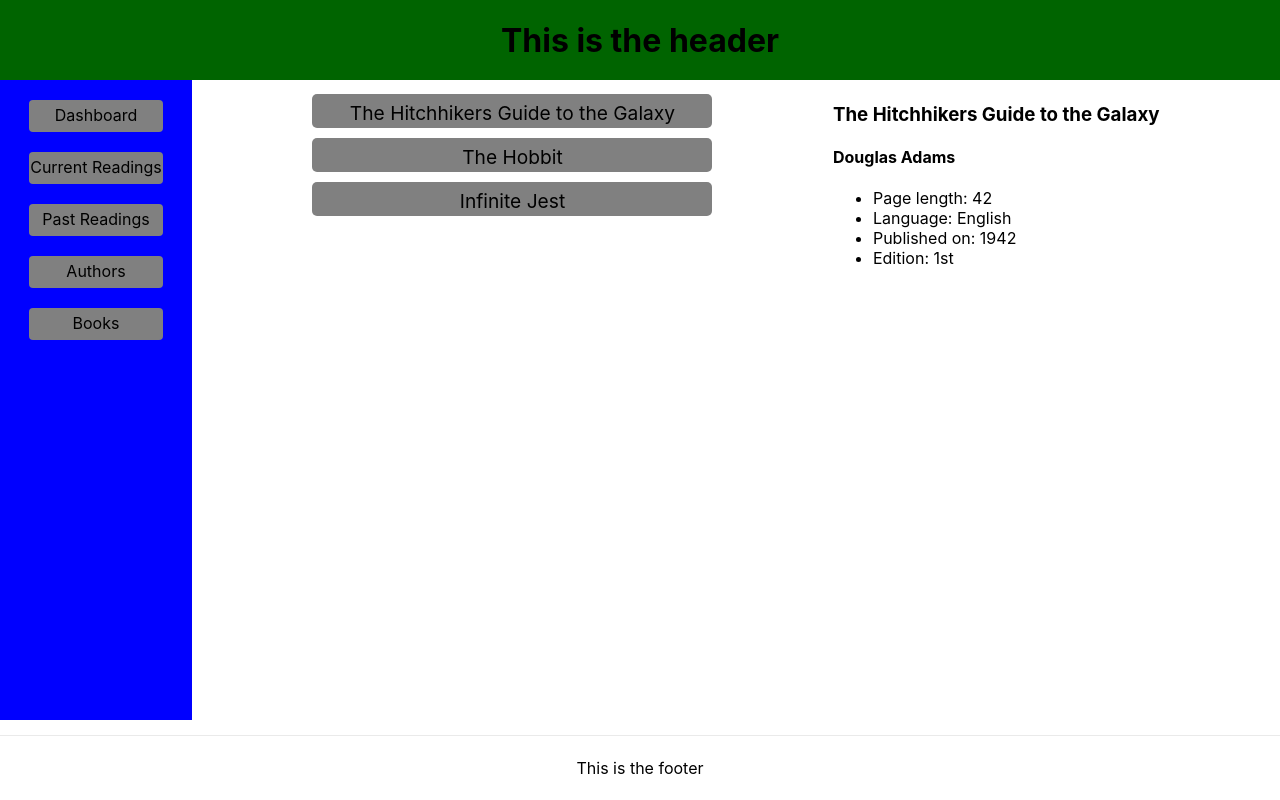
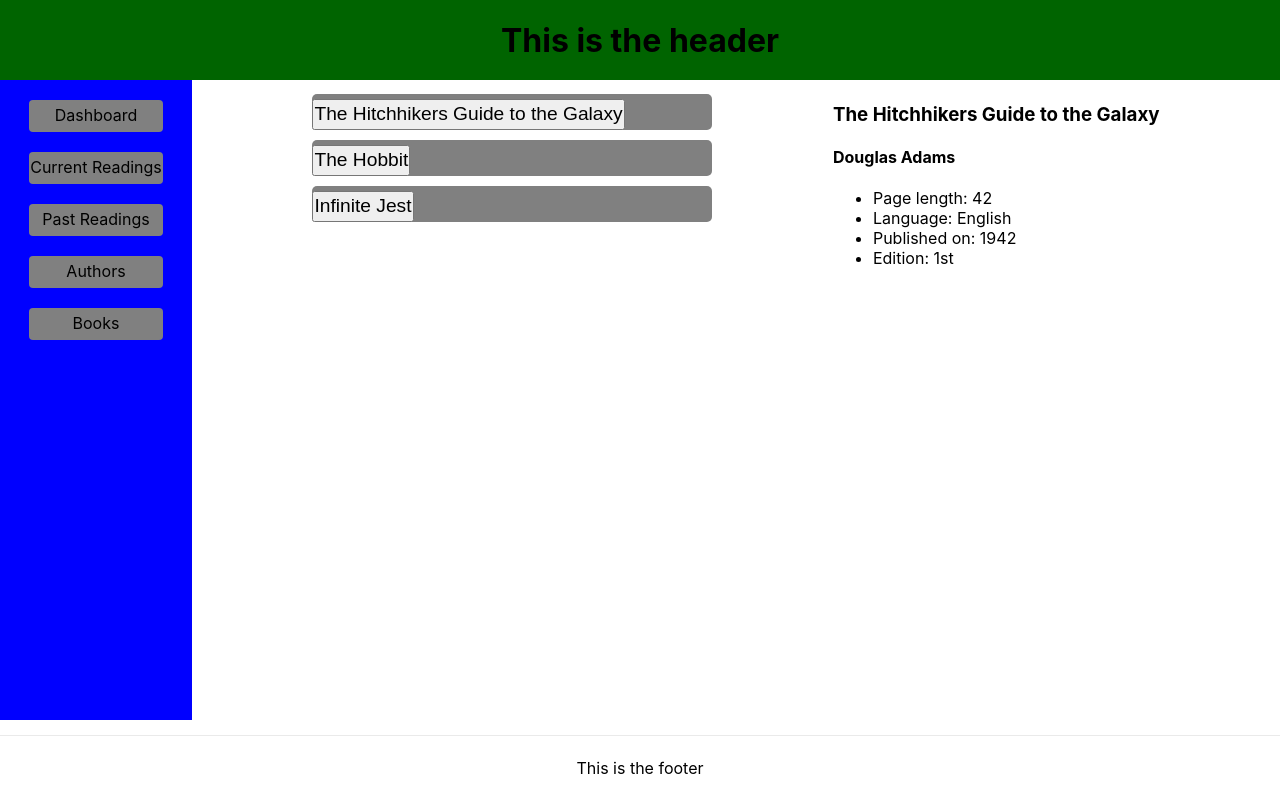
Before and after one commit to taylorhmorris/reading-log-front, a Next.js app: page /books in a window 1280 px wide. Built offline with nearby package versions, Linux system fonts and the light colour scheme.

Commit message:
feat: click book title to set current book and display in BookInfo

```diff
--- a/components/BookInfo/index.tsx
+++ b/components/BookInfo/index.tsx
@@ -1,4 +1,4 @@
-type Props = {
+type Book = {
     author: string,
     title: string,
     length: number,
@@ -7,7 +7,7 @@ type Props = {
     edition: string
 };
 
-export default function BookInfo(props: (Props)) {
+export default function BookInfo(props: {currentBook: Book}) {
     const {
         author,
         title,
@@ -15,7 +15,7 @@ export default function BookInfo(props: (Props)) {
         language,
         publicationDate,
         edition
-    } = props;
+    } = props.currentBook;
 
     return (
         <div>
--- a/pages/books.tsx
+++ b/pages/books.tsx
@@ -7,7 +7,16 @@ import styles from '../styles/Home.module.css'
 import Navbar from '../components/Navbar'
 import BookInfo from '../components/BookInfo'
 
-const Books: NextPage = (props) => {
+type Book = {
+    author: string,
+    title: string,
+    length: number,
+    language: string,
+    publicationDate: number,
+    edition: string
+};
+
+const Books: NextPage = () => {
     const books = [{
         author: 'Douglas Adams',
         title: 'The Hitchhikers Guide to the Galaxy',
@@ -31,8 +40,7 @@ const Books: NextPage = (props) => {
         edition: '1st'
     }];
 
-    // const [ currentBook, setCurrentBook ] = useState({});
-    const currentBook = books[0];
+    const [ currentBook, setCurrentBook ] = useState<Book>(books[0]);
 
     return (
         <Layout>
@@ -45,19 +53,19 @@ const Books: NextPage = (props) => {
                 {books.map(book => {
                     return (
                         <div key={book.title} className={styles.bookItem}>
-                            <p className={styles.bookTitle}>{book.title}</p>
+                            <button
+                                className={styles.bookTitle}
+                                onClick={() => {setCurrentBook(book)}}
+                            >
+                                {book.title}
+                            </button>
                         </div>
                     )
                 })}
                 </div>
                 <div>
                     <BookInfo
-                        title={currentBook.title}
-                        author={currentBook.author}
-                        length={currentBook.length}
-                        language={currentBook.language}
-                        publicationDate={currentBook.publicationDate}
-                        edition={currentBook.edition}
+                        currentBook={currentBook}
                     />
                 </div>
             </section>
```
